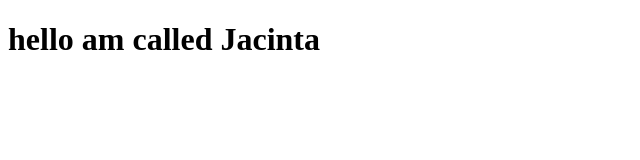
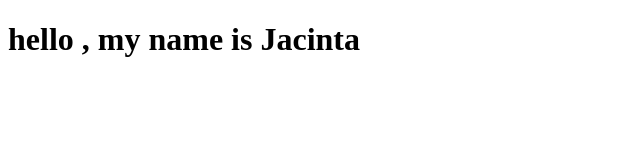
Before and after one commit to outboxafrica/edu-prep4-week1-warroom, a plain HTML site: page jacinta.html in a window 1280 px wide. Shown: the whole page, without its empty margins (0-640 px from the left). Drawn offline with Linux system fonts and the light colour scheme.

Commit message:
update jacinta.html

```diff
--- a/jacinta.html
+++ b/jacinta.html
@@ -7,6 +7,6 @@
     <title>Document</title>
 </head>
 <body>
-    <h1>hello am called Jacinta</h1>
+    <h1>hello , my name is Jacinta</h1>
 </body>
 </html>
```
